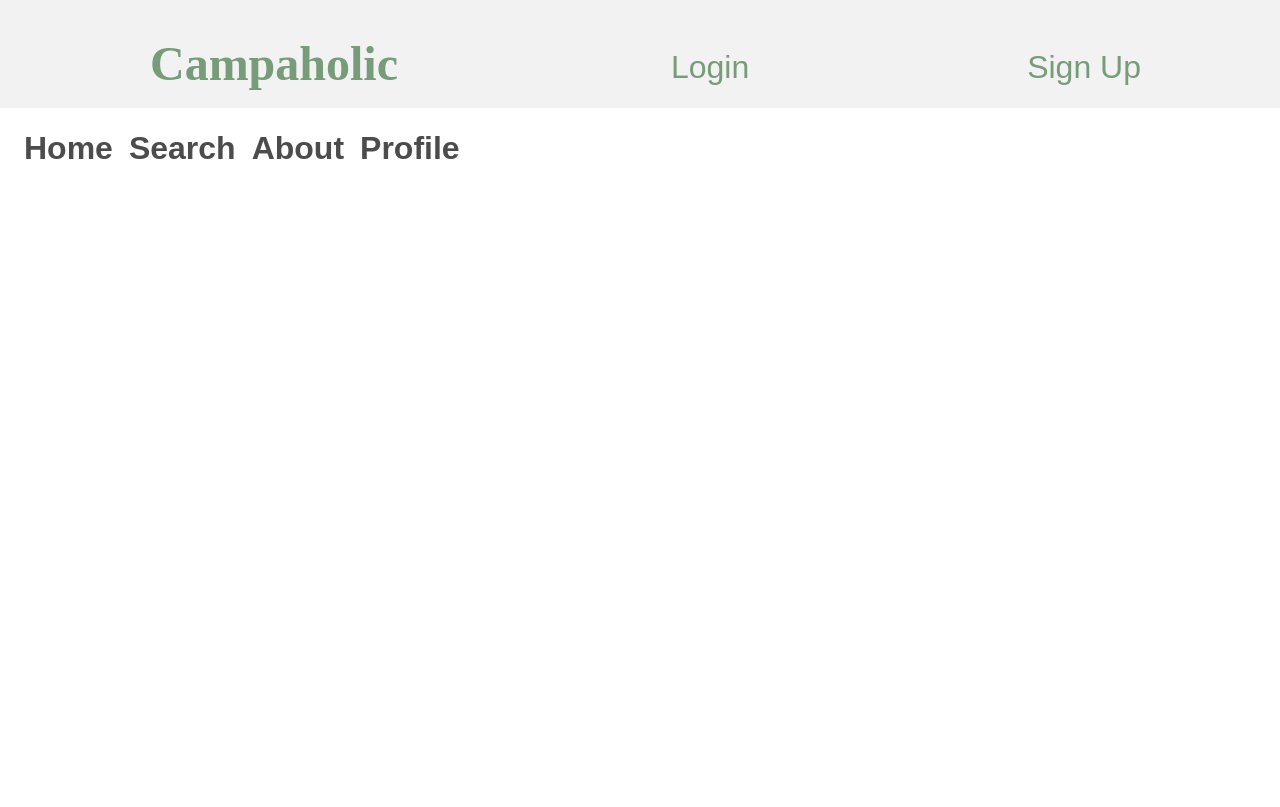
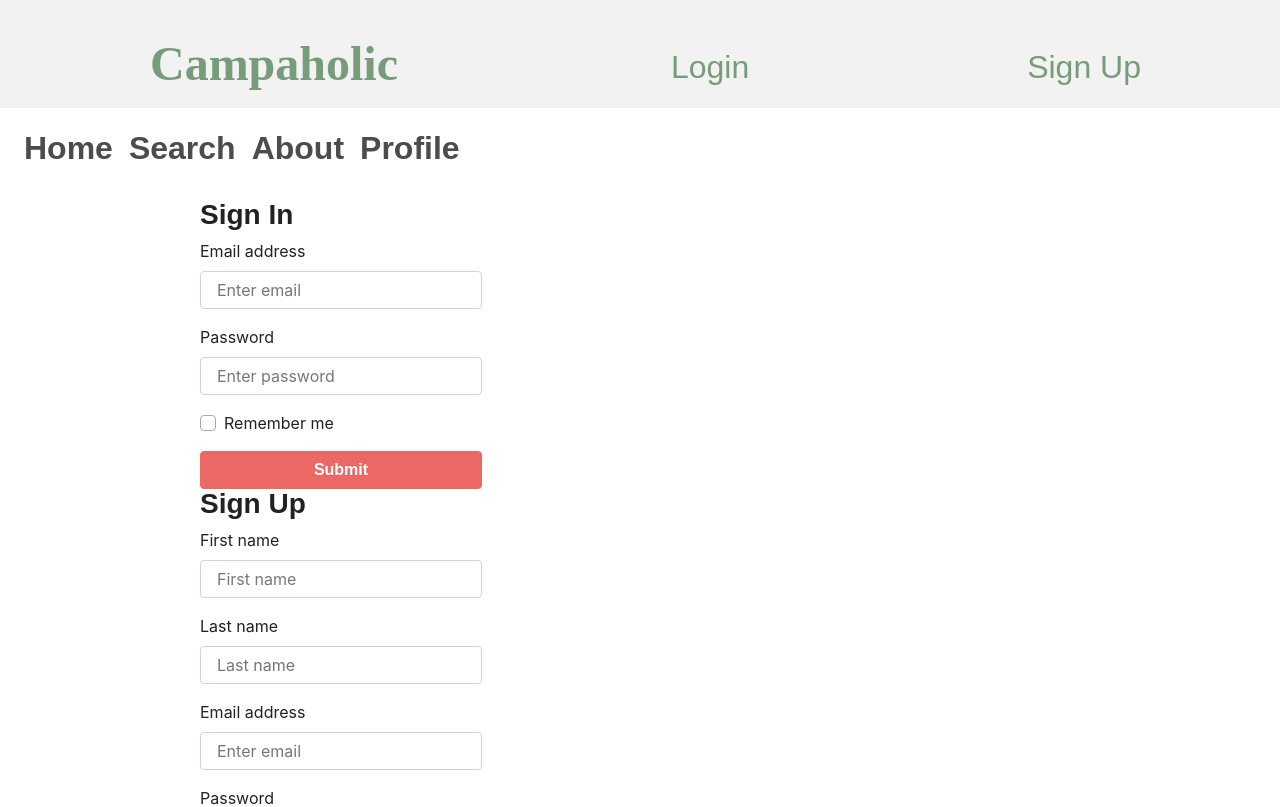
Before and after one commit to Danomiterock/Campaholic, a React (Create React App) app in the folder client/: page /LoginSignup in a window 1280 px wide. Shown: the top 807 px of the page. Built offline with nearby package versions, Linux system fonts and the light colour scheme; a web font is replaced by a local one.

Commit message:
Adding LoginSignup component & styling

```diff
--- a/client/src/App.js
+++ b/client/src/App.js
@@ -4,6 +4,7 @@ import React from "react";
 import Header from "./components/Header";
 import NavList from "./components/NavList";
 import Home from "./pages/Home";
+import LoginSignup from "./pages/LoginSignup";
 import Search from "./pages/Search";
 import About from "./pages/About";
 import Profile from "./pages/Profile";
@@ -26,6 +27,7 @@ function App() {
           </div>
         </header>
         <Route exact path="/" component={Home} />
+        <Route exact path="/LoginSignup" component={LoginSignup} />
         <Route exact path="/Search" component={Search} />
         <Route exact path="/About" component={About} />
         <Route exact path="/Profile" component={Profile} />
--- a/client/src/pages/LoginSignup.js
+++ b/client/src/pages/LoginSignup.js
@@ -3,7 +3,7 @@ import { Button, Container, Form, FormLabel } from "react-bootstrap";
 
 export const LoginSignup = () => {
   return (
-    <Container>
+    <Container className="loginsignup">
       <div>
         <Form>
           <h3>Sign In</h3>
--- a/client/src/styles/style.css
+++ b/client/src/styles/style.css
@@ -202,3 +202,7 @@
 .profile {
   padding: 200px;
 }
+
+.loginsignup {
+  padding: 200px;
+}
```
Also changed, not shown: 1 other file (tests, documents, lock files or other folders).
